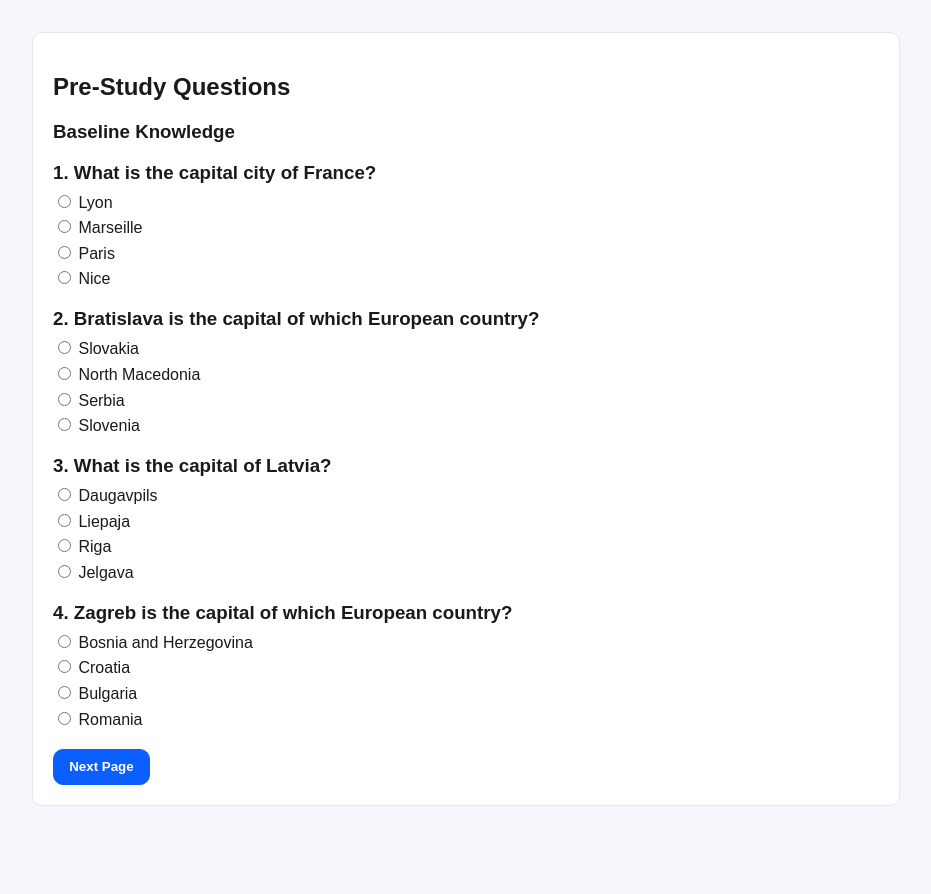
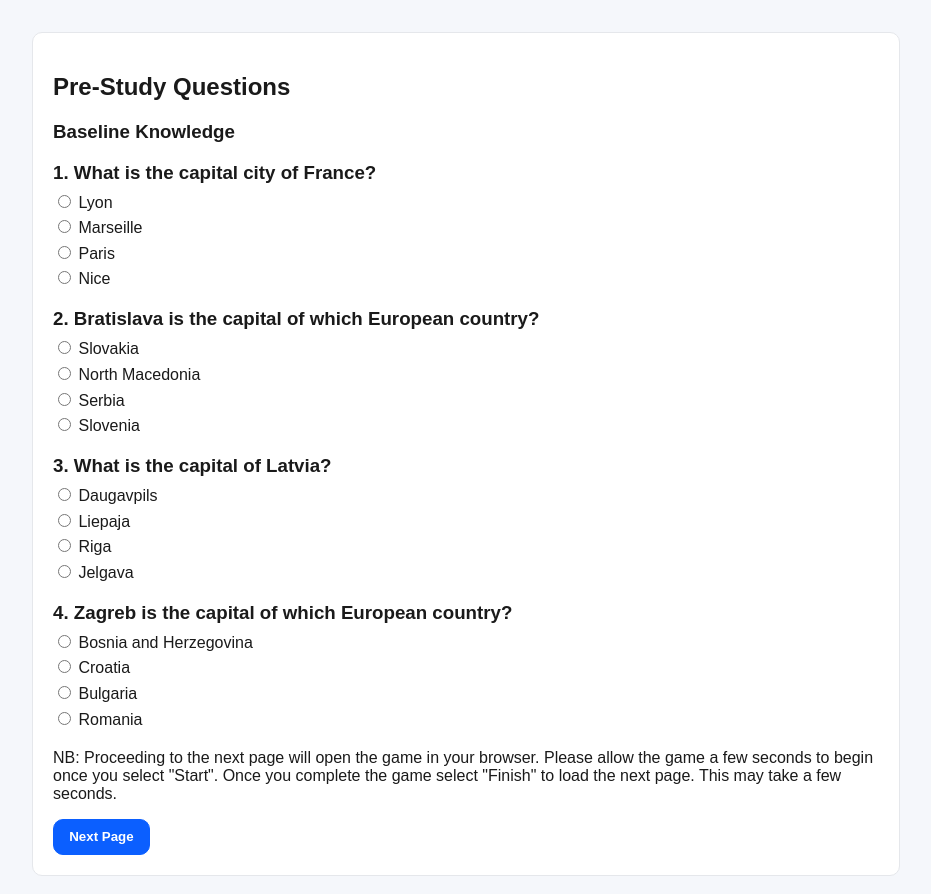
Before and after one commit to olivercoltart/diss-participant-site, a Next.js app: page /knowledge-pre in a window 1280 px wide. Shown: the top 894 px of the page, without its empty margins (174-1105 px from the left). Before the commit the page ends 870 px from the top, so only its background shows below. Built offline with nearby package versions, Linux system fonts and the light colour scheme.

Commit message:
Fixed routes

```diff
--- a/app/api/game-session/route.js
+++ b/app/api/game-session/route.js
@@ -1,12 +1,19 @@
 import { cookies } from "next/headers";
 import { NextResponse } from "next/server";
-import { getSql } from "../../../lib/db";
+
+export const runtime = "nodejs";
 
 export async function POST(request) {
   try {
-    const sql = getSql();
+    const { neon } = await import("@neondatabase/serverless");
     const { eventType } = await request.json();
     const participantId = cookies().get("participant_id")?.value;
+
+    if (!process.env.DATABASE_URL) {
+      throw new Error("DATABASE_URL is not set.");
+    }
+
+    const sql = neon(process.env.DATABASE_URL);
 
     if (!participantId) {
       return NextResponse.json(
--- a/app/knowledge-pre/page.js
+++ b/app/knowledge-pre/page.js
@@ -32,7 +32,11 @@ export default function QuestionsTwoPage() {
             </div>
           );
         })}
-
+        <p>
+          NB: Proceeding to the next page will open the game in your browser.
+          Please allow the game a few seconds to begin once you select "Start".
+          Once you complete the game select "Finish" to load the next page. This may take a few seconds.
+        </p>
         <nav className="nav">
           <button className="button" type="submit">
             Next Page
```
